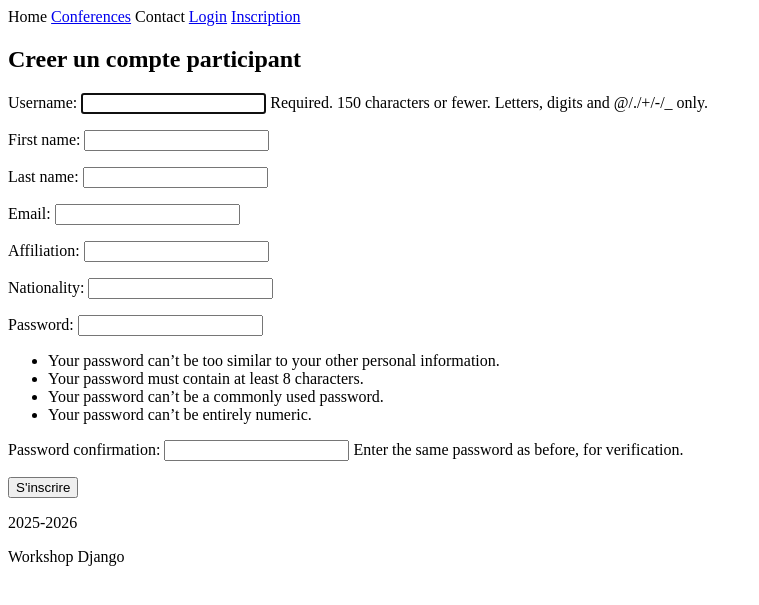
After one commit to iyedrabhi/Django, a Django app: page /user/register/ in a window 1280 px wide. The commit adds this page. Shown: the top 605 px of the page, without its empty margins (0-759 px from the left). Run offline with Django 5.2, Linux system fonts and the light colour scheme.

Commit message:
creation user / login / logout

```diff
--- a/projetpython/ConferenceApp/forms.py
+++ b/projetpython/ConferenceApp/forms.py
@@ -1,6 +1,6 @@
 from django import forms
 from .models import Conference
-class ConferenceModel(forms.ModelForm):
+class ConferenceModel(forms.ModelForm): #
     class Meta:
         model=Conference
         fields=['name','theme','description','location','start_date','end_date']
--- a/projetpython/Templates/base.html
+++ b/projetpython/Templates/base.html
@@ -3,8 +3,16 @@
         <a>Home</a>
         <a href="{% url 'conference_liste' %}">Conferences</a>
         <a>
-            Contrat
+            Contact
         </a>
+        {% if user.is_authenticated %}
+        <a>{{user.username}}</a>
+        <a href="{% url 'logout' %}">Logout</a>
+        {% else %}
+        <a href="{% url 'login' %}">Login</a>
+        <a href="{% url 'register' %}">Inscription</a>
+        {% endif %}
+
     </nav>
     <div>
         {% block content %}{% endblock %}
--- a/projetpython/Templates/conference/liste.html
+++ b/projetpython/Templates/conference/liste.html
@@ -26,6 +26,7 @@
             Voir détails
           </a>
         </td>
+        {% if user.is_authenticated and user.role == "commitee" %}
         <td class="py-3 px-4 text-center">
           <a href="{% url 'conference_update' c.pk %}"
              class="inline-block bg-blue-500 text-white px-3 py-1 rounded-lg hover:bg-blue-600 transition">
@@ -38,6 +39,7 @@
             Delete
           </a>
         </td>
+        {% endif %}
       </tr>
       {% empty %}
       <tr>
--- /dev/null
+++ b/projetpython/Templates/user/register.html
@@ -0,0 +1,9 @@
+{% extends 'base.html' %}
+{% block content %}
+<h2>Creer un compte participant</h2>
+<form method ="post">
+    {% csrf_token %}
+    {{form.as_p}}
+    <button type="submit">S'inscrire</button>
+</form>
+{% endblock %}
--- /dev/null
+++ b/projetpython/UserApp/forms.py
@@ -0,0 +1,12 @@
+from django.contrib.auth.forms import UserCreationForm
+from .models import User
+from django import forms
+class UserRegisterForm(UserCreationForm):
+    class Meta:
+        model = User
+        fields = ["username","first_name","last_name","email","affiliation","nationality","password1","password2"]
+        widgets = {
+            "email" : forms.EmailInput(),
+            "password1" : forms.PasswordInput()
+
+        }
--- /dev/null
+++ b/projetpython/UserApp/urls.py
@@ -0,0 +1,8 @@
+from django.urls import path
+from django.contrib.auth.views import LoginView
+from . import views
+urlpatterns = [
+    path("register/", views.register,name="register"),
+    path("login/",LoginView.as_view(template_name="user/login.html"),name="login"),
+    path("logout/",views.logout_view,name="logout")
+]
--- a/projetpython/UserApp/views.py
+++ b/projetpython/UserApp/views.py
@@ -1,3 +1,16 @@
-from django.shortcuts import render
-
+from django.shortcuts import render,redirect
+from .forms import UserRegisterForm
+from django.contrib.auth import logout
 # Create your views here.
+def register(req):
+    if req.method == "POST":
+        form = UserRegisterForm(req.POST)
+        if form.is_valid():
+            form.save()
+            return redirect("login")
+    else:
+        form = UserRegisterForm()
+    return render(req, "user/register.html",{'form': form})
+def logout_view(req):
+    logout(req)
+    return redirect("login")
--- a/projetpython/projetpython/settings.py
+++ b/projetpython/projetpython/settings.py
@@ -125,3 +125,6 @@ STATIC_URL = 'static/'
 DEFAULT_AUTO_FIELD = 'django.db.models.BigAutoField'
 
 AUTH_USER_MODEL = "UserApp.User"
+LOGIN_REDIRECT_URL="conference_liste"
+LOGOUT_REDIRECT_URL="login"
+LOGIN_URL="login"
--- a/projetpython/projetpython/urls.py
+++ b/projetpython/projetpython/urls.py
@@ -20,4 +20,5 @@ from django.urls import path,include
 urlpatterns = [
     path('admin/', admin.site.urls),
     path('conference/',include("ConferenceApp.urls")),
+    path('user/',include("UserApp.urls"))
 ]
```
Also changed, not shown: projetpython/Templates/user/login.html (added, +9 -0 lines), projetpython/db.sqlite3.
